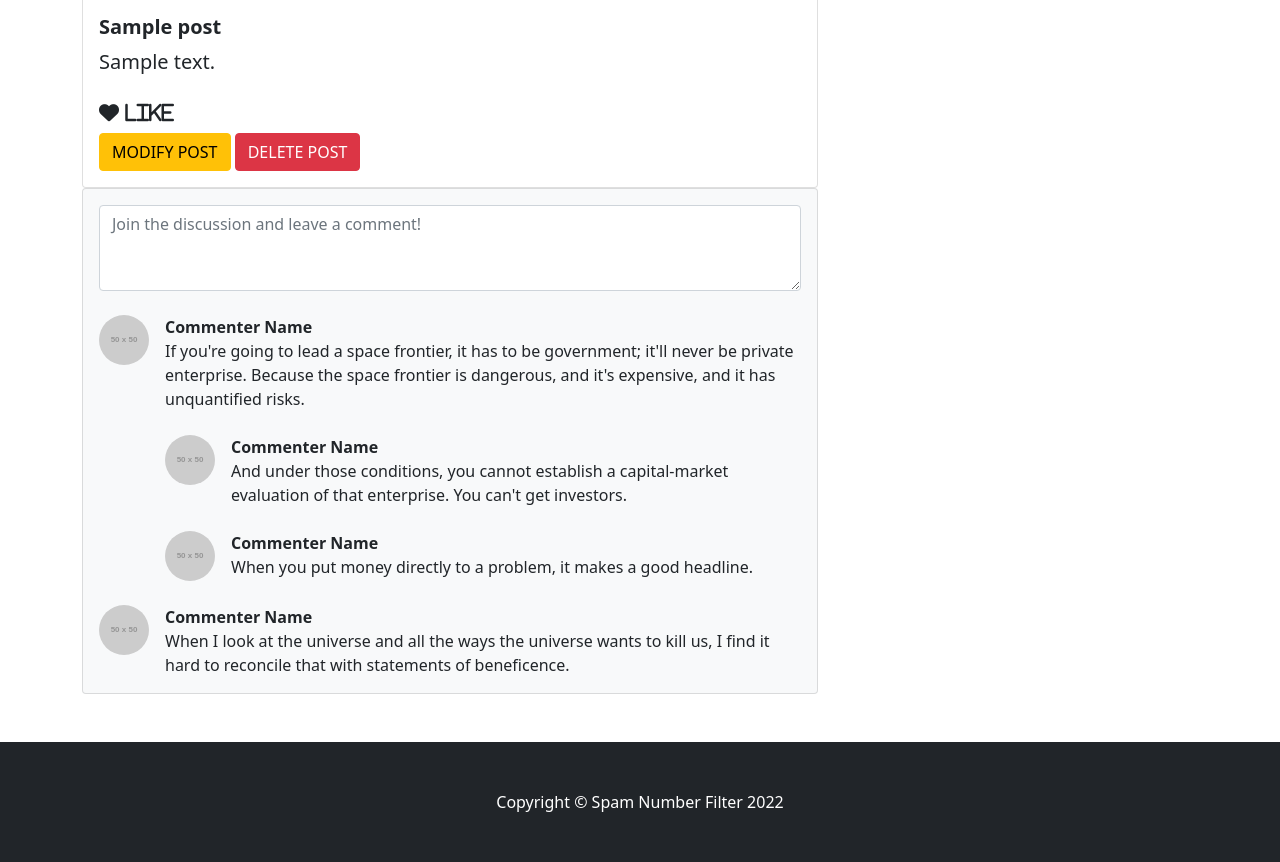
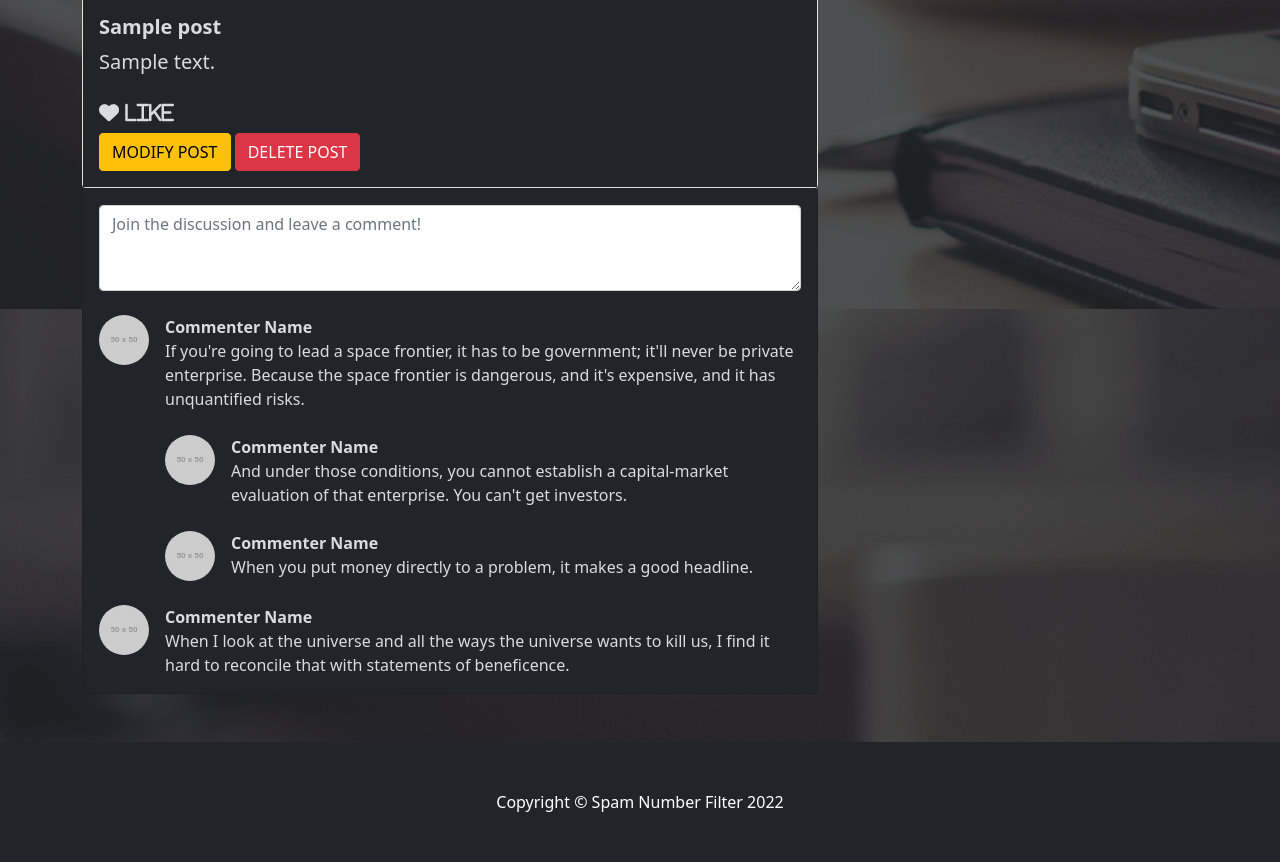
Before and after one commit to Spam-Number-Filter/Spam-Filter-WebPage, a Django app: page /posts/1/ in a window 1280 px wide. Shown: the part 789-1651 px from the top of the page. Run offline with Django 4.2, Linux system fonts and the light colour scheme; a user stored in the database is signed in; tables that the repository leaves empty hold one stand-in row (values such as "Sample post"); grey boxes labelled with a size stand in for pictures from a placeholder-image service; some libraries are stand-ins or nearby versions.

Commit message:
style(create-post): add background and adapt colors

```diff
--- a/data_numbers/templates/post/post_detail.html
+++ b/data_numbers/templates/post/post_detail.html
@@ -23,24 +23,24 @@
 {% block content %}
 
     <html lang="en">
-    <body>
+    <body background="/static/images/background.png">
         <!-- Center the page content-->
-        <div class="container mt-5" >
+        <div class="container mt-5" style="color: #d8dce1; " >
             <div class="row">
                 <div class="col-lg-8">
                     <!-- Post content-->
                         <!-- Post header-->
                         <header class="mb-4">
                             <!-- Phone number-->
-                            <h1 class="fw-bolder mb-1"> +{{ post.telephone.prefix }} {{ post.telephone.phone }} </h1>
+                            <h1 class="fw-bolder mb-1" style="color: #b7b8ba"> +{{ post.telephone.prefix }} {{ post.telephone.phone }} </h1>
                             <!-- Post meta content-->
-                            <div class="text-muted fst-italic mb-2">Posted on {{ post.date }} by {{ post.user_id }} </div>
+                            <div class="text-muted fst-italic mb-2" style="color: #a6afb7">Posted on {{ post.date }} by {{ post.user_id }} </div>
                             <!-- Post category-->
                             <a class="badge bg-secondary text-decoration-none link-light" href="#!"> {{ post.category.type }} </a>
                         </header>
-                        <div class="card">
+                        <div class="card" >
                             <img src="https://i.imgur.com/Oco4P6B.png" class="card-img-top" alt="Image describing post category" width="30%" height="30%"/>
-                            <div class="card-body">
+                            <div class="card-body" style="background-color: #212529">
                                 <h5 class="fw-bold"> {{ post.title }} </h5>
                                 <p class="fs-5 mb-4"> {{ post.message }} </p>
                                 {% csrf_token %}
@@ -55,8 +55,8 @@
                             </div>
                         </div>
                     <!-- Comments section-->
-                    <section class="mb-5">
-                        <div class="card bg-light">
+                    <section class="mb-5" style="color: #d8dce1">
+                        <div class="card bg-dark" >
                             <div class="card-body">
                                 <!-- Comment form-->
                                 <form class="mb-4"><textarea class="form-control" rows="3" placeholder="Join the discussion and leave a comment!"></textarea></form>
```
